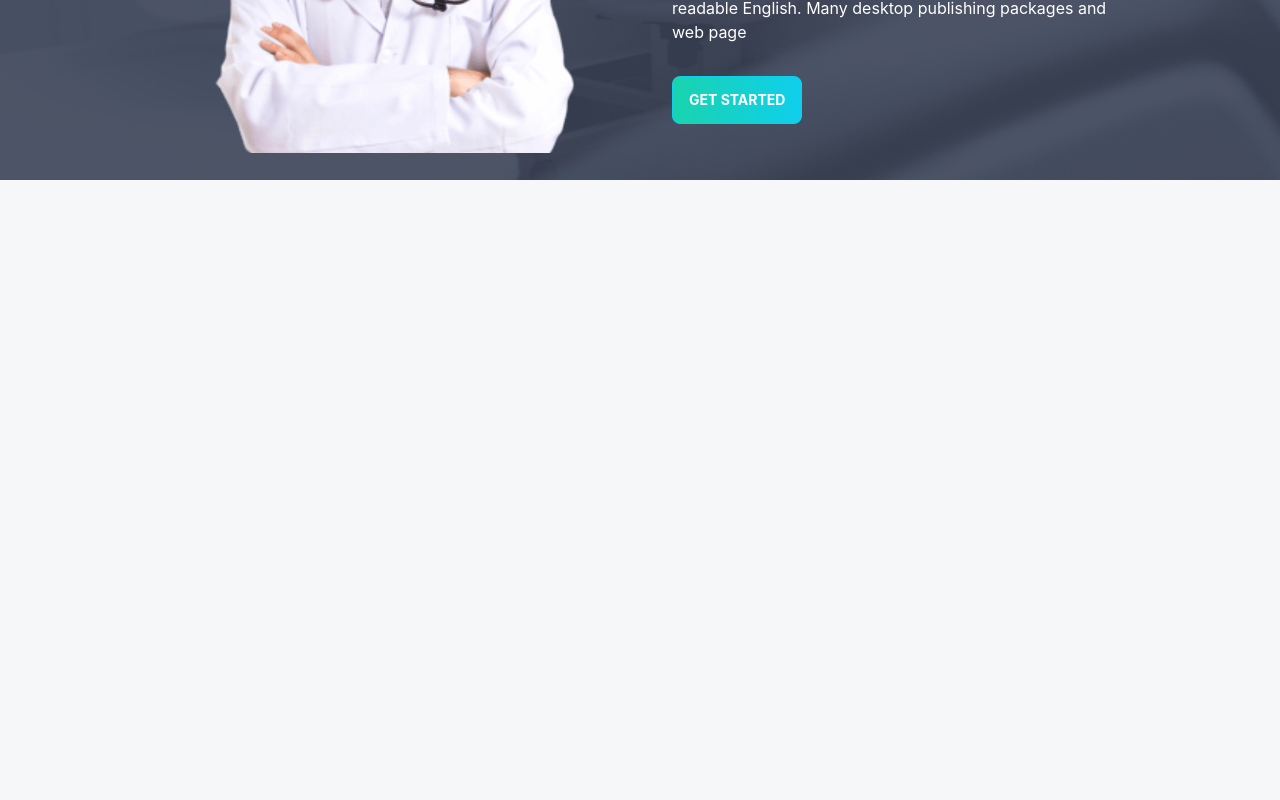
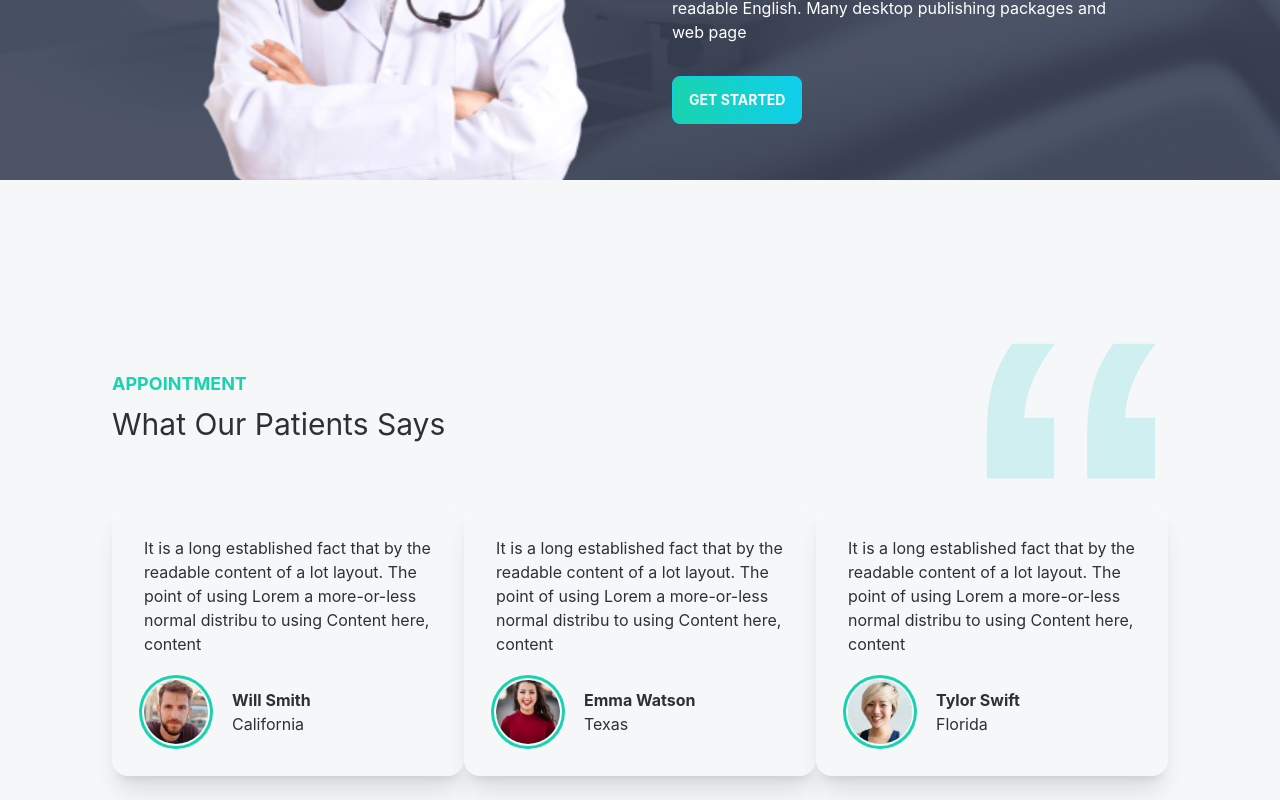
Before and after one commit to nurmdrafi/doctors-portal-client, a React (Create React App) app: page / in a window 1280 px wide. Shown: the part 2595-3395 px from the top of the page. Before the commit the page ends 2919 px from the top, so only its background shows below. Built offline with nearby package versions, Linux system fonts and the light colour scheme.

Commit message:
testimonial section added

```diff
--- a/src/Pages/Home/Home.js
+++ b/src/Pages/Home/Home.js
@@ -3,6 +3,7 @@ import Banner from "./Banner";
 import HomeAppoinment from "./HomeAppoinment";
 import Info from "./Info";
 import Services from "./Services";
+import Testimonials from "./Testimonials";
 
 
 const Home = () => {
@@ -12,6 +13,7 @@ const Home = () => {
       <Info/>
       <Services/>
       <HomeAppoinment/>
+      <Testimonials/>
     </div>
   );
 };
--- a/src/Pages/Home/HomeAppoinment.js
+++ b/src/Pages/Home/HomeAppoinment.js
@@ -6,16 +6,16 @@ import PrimaryButton from "../Shared/PrimaryButton";
 const HomeAppoinment = () => {
   return (
     <section
-      className="card lg:card-side bg-base-100 my-36 md:px-16 lg:px-32 rounded-none overflow-visible"
+      className="card lg:card-side bg-base-100 my-36 md:px-16 lg:px-32 rounded-none overflow-visible relative"
       style={{
-        maxHeight: "533px",
+        maxHeight: "530px",
         background: `url(${appointmentBg})`,
         backgroundRepeat: "no-repeat",
         backgroundPosition: "center left",
       }}
     >
       <figure className=" xl:w-1/2 ">
-        <img src={doctor} alt="doctor" className="hidden xl:block z-10 -mt-20"/>
+        <img src={doctor} alt="doctor" className="hidden xl:block z-10 -mt-12 absolute bottom-0" style={{width: "550px", height: "auto"}}/>
       </figure>
       <div className="card-body w-full lg:w-1/2 flex justify-center">
         <h3 className="uppercase text-secondary font-bold text-lg">
--- /dev/null
+++ b/src/Pages/Home/Review.js
@@ -0,0 +1,24 @@
+import React from "react";
+
+const Review = ({ review }) => {
+  return (
+    <div className="card w-96 bg-base-100 shadow-xl">
+      <div className="card-body">
+        <p>{review.review}</p>
+        <div className="card-actions justify-start items-center gap-6 mt-4">
+          <div className="avatar">
+            <div className="w-16 rounded-full ring ring-secondary ring-offset-base-100 ring-offset-2">
+              <img src={review.img} alt="avatar" />
+            </div>
+          </div>
+          <div>
+              <h3 className="font-bold">{review.name}</h3>
+              <h4>{review.location}</h4>
+          </div>
+        </div>
+      </div>
+    </div>
+  );
+};
+
+export default Review;
--- /dev/null
+++ b/src/Pages/Home/Testimonials.js
@@ -0,0 +1,56 @@
+import React from "react";
+import quote from "../../assets/icons/quote.svg";
+import people1 from "../../assets/images/people1.png";
+import people2 from "../../assets/images/people2.png";
+import people3 from "../../assets/images/people3.png";
+import Review from "./Review";
+const Testimonials = () => {
+  const reviews = [
+    {
+      _id: 1,
+      name: "Will Smith",
+      img: people1,
+      location: "California",
+      review:
+        "It is a long established fact that by the readable content of a lot layout. The point of using Lorem a more-or-less normal distribu to using Content here, content",
+    },
+    {
+      _id: 2,
+      name: "Emma Watson",
+      img: people2,
+      location: "Texas",
+      review:
+        "It is a long established fact that by the readable content of a lot layout. The point of using Lorem a more-or-less normal distribu to using Content here, content",
+    },
+    {
+      _id: 3,
+      name: "Tylor Swift",
+      img: people3,
+      location: "Florida",
+      review:
+        "It is a long established fact that by the readable content of a lot layout. The point of using Lorem a more-or-less normal distribu to using Content here, content",
+    },
+  ];
+  return (
+    <section className="container mx-auto px-28">
+      <div className="flex justify-between items-center">
+        <div>
+          <h4 className="uppercase text-secondary font-bold text-lg my-2">
+            Appointment
+          </h4>
+          <h3 className=" text-3xl">What Our Patients Says</h3>
+        </div>
+        <div>
+          <img src={quote} alt="quote" className="w-24 lg:w-48" />
+        </div>
+      </div>
+      <div className="flex justify-between my-6">
+        {reviews.map((review) => (
+          <Review key={review._id} review={review} />
+        ))}
+      </div>
+    </section>
+  );
+};
+
+export default Testimonials;
```
